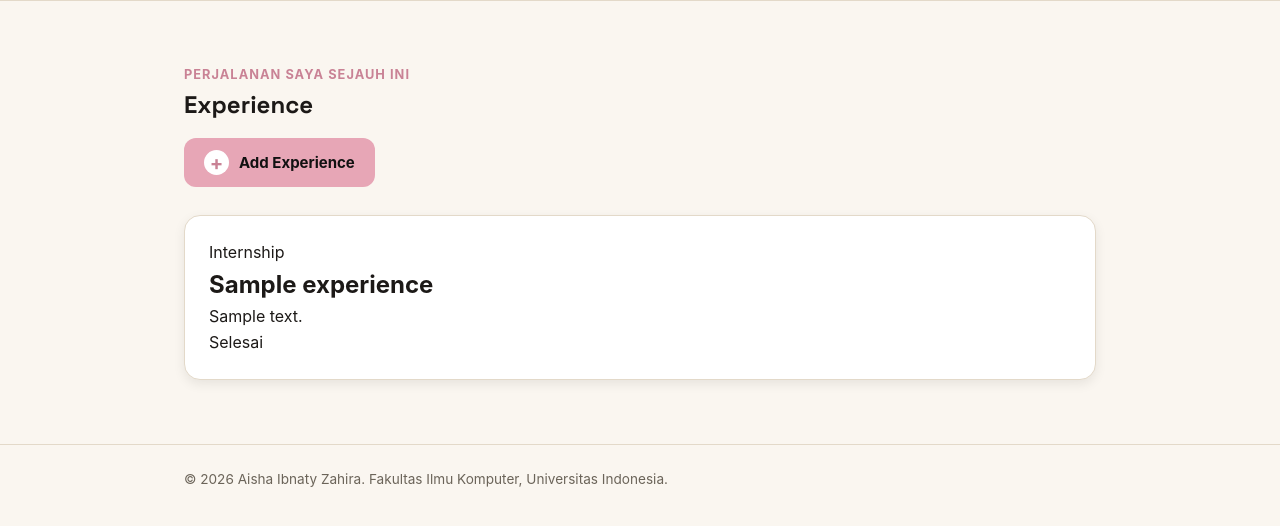
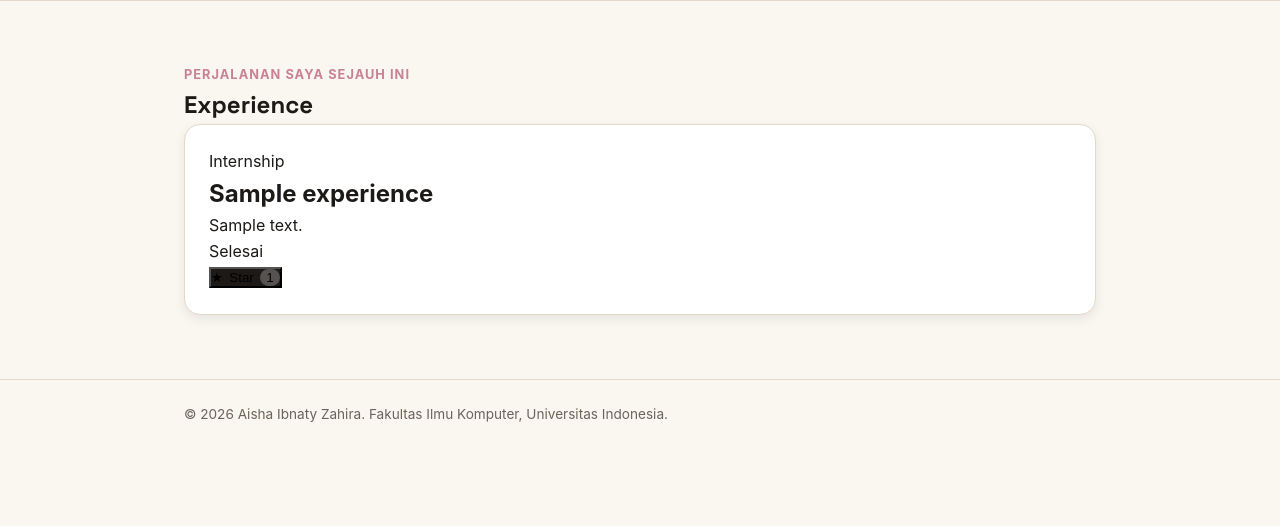
Before and after one commit to aishazahiraa/myportofolio, a Django app: page /experience/ in a window 1280 px wide. Shown: the part 72-598 px from the top of the page. Run offline with Django 5.2, Linux system fonts and the light colour scheme; tables that the repository leaves empty hold one stand-in row (values such as "Sample post").

Commit message:
feat: implement authorization and experience star

```diff
--- a/main/models.py
+++ b/main/models.py
@@ -1,4 +1,5 @@
 import uuid
+from django.contrib.auth.models import User
 from django.db import models
 
 class Experience(models.Model):
@@ -22,6 +23,12 @@ class Experience(models.Model):
     thumbnail = models.URLField(blank=True, null=True)
     started_at = models.DateTimeField(auto_now_add=True)
     ended_at = models.DateTimeField(blank=True, null=True)
+
+    starred_by = models.ManyToManyField(
+    User,
+    related_name="starred_experiences",
+    blank=True
+    )
 
     def __str__(self):
         return self.title
--- a/main/urls.py
+++ b/main/urls.py
@@ -1,5 +1,5 @@
 from django.urls import path
-from main.views import show_main, show_experience, register, login_user, logout_user
+from main.views import show_main, show_experience, register, login_user, logout_user, toggle_star
 from main.views import more_about_me
 from main.views import create_experience, create_education, update_education, delete_education
 from main.views import show_json, show_json_by_id, show_xml, show_xml_by_id, show_education_from_json
@@ -22,4 +22,5 @@ urlpatterns = [
     path("register/", register, name="register"),
     path("login/", login_user, name="login"),
     path("logout/", logout_user, name="logout"),
+    path("experience/<uuid:experience_id>/star/", toggle_star, name="toggle_star",),
 ]
--- a/main/views.py
+++ b/main/views.py
@@ -1,4 +1,4 @@
-from django.shortcuts import render, redirect
+from django.shortcuts import render, redirect, get_object_or_404
 from main.models import Experience
 from .models import Hobby, Education, FunFact
 from main.forms import ExperienceForm, EducationForm
@@ -9,6 +9,9 @@ from django.contrib import messages
 from django.contrib.auth import login, logout
 from django.contrib.auth.forms import AuthenticationForm, UserCreationForm
 import datetime
+from django.contrib.auth.decorators import login_required
+from django.core.exceptions import PermissionDenied
+
 
 def register(request):
     form = UserCreationForm(request.POST or None)
@@ -43,8 +46,6 @@ def login_user(request):
         "name": "Aisha Ibnaty Zahira",
         "form": form,
     }
-
-    return render(request, "login.html", context)
 
     return render(request, "login.html", context)
 
@@ -93,7 +94,10 @@ def more_about_me(request):
 
     return render(request, 'more_about_me.html', context)
 
+@login_required(login_url="/login/")
 def create_experience(request):
+    if not request.user.is_superuser:
+        raise PermissionDenied
     form = ExperienceForm(request.POST or None)
 
     if request.method == "POST" and form.is_valid():
@@ -139,7 +143,11 @@ def show_xml_by_id(request, id):
         content_type="application/xml"
     )
 
+@login_required
 def create_education(request):
+    if not request.user.is_superuser:
+        raise PermissionDenied
+
     form = EducationForm(request.POST or None)
 
     if request.method == "POST" and form.is_valid():
@@ -152,7 +160,11 @@ def create_education(request):
 
     return render(request, "education_form.html", context)
 
+@login_required
 def update_education(request, id):
+    if not request.user.is_superuser:
+        raise PermissionDenied
+
     education = Education.objects.get(pk=id)
     form = EducationForm(request.POST or None, instance=education)
 
@@ -166,7 +178,11 @@ def update_education(request, id):
 
     return render(request, "education_form.html", context)
 
+@login_required
 def delete_education(request, id):
+    if not request.user.is_superuser:
+        raise PermissionDenied
+
     education = Education.objects.get(pk=id)
     education.delete()
 
@@ -181,3 +197,15 @@ def show_education_from_json(request):
     }
 
     return render(request, "education_json.html", context)
+
+@login_required(login_url="/login/")
+def toggle_star(request, experience_id):
+    experience = get_object_or_404(Experience, pk=experience_id)
+
+    if request.method == "POST":
+        if request.user in experience.starred_by.all():
+            experience.starred_by.remove(request.user)
+        else:
+            experience.starred_by.add(request.user)
+
+    return redirect("main:show_experience")
--- a/static/css/style.css
+++ b/static/css/style.css
@@ -993,3 +993,25 @@ h1,
 .cancel-btn:hover {
     background: #fceef2;
 }
+
+.star-form {
+    display: inline;
+}
+
+.button-star {
+    display: inline-flex;
+    align-items: center;
+    gap: 0.4rem;
+    background: var(--ink);
+}
+
+.button-star.is-starred {
+    background: var(--accent);
+}
+
+.star-count {
+    padding: 0.05rem 0.4rem;
+    border-radius: 999px;
+    background: rgba(255, 255, 255, 0.25);
+    font-size: 0.8rem;
+}
--- /dev/null
+++ b/templates/components/experience_star.html
@@ -0,0 +1,21 @@
+<form method="post"
+      action="{% url 'main:toggle_star' experience.id %}"
+      class="star-form">
+    {% csrf_token %}
+
+    <button type="submit"
+            class="button button-star{% if user in experience.starred_by.all %} is-starred{% endif %}">
+
+        <span aria-hidden="true">★</span>
+
+        {% if user in experience.starred_by.all %}
+            Unstar
+        {% else %}
+            Star
+        {% endif %}
+
+        <span class="star-count">
+            {{ experience.starred_by.count }}
+        </span>
+    </button>
+</form>
--- a/templates/experience.html
+++ b/templates/experience.html
@@ -13,10 +13,13 @@
         <div class="container">
             <p class="section-kicker">Perjalanan saya sejauh ini</p>
             <h1>Experience</h1>
-            <a href="{% url 'main:create_experience' %}" class="add-experience-btn">
-                <span class="plus-icon">+</span>
-                Add Experience
-            </a>
+
+            {% if user.is_superuser %}
+                <a href="{% url 'main:create_experience' %}" class="add-experience-btn">
+                    <span class="plus-icon">+</span>
+                    Add Experience
+                </a>
+            {% endif %}
 
             <div class="experience-grid">
                 {% for experience in experience_list %}
@@ -37,6 +40,8 @@
                             <p class="experience-status">Selesai</p>
                         {% endif %}
 
+                        {% include "components/experience_star.html" with experience=experience %}
+
                     </article>
                     {% empty %}
                         <p class="empty-state">
--- a/templates/more_about_me.html
+++ b/templates/more_about_me.html
@@ -63,8 +63,8 @@
                     {{ education.description }}
                 </p>
 
+                {% if user.is_superuser %}
                     <div class="education-actions">
-
                         <a href="{% url 'main:update_education' education.id %}"
                         class="btn-edit">
                             Edit
@@ -75,8 +75,8 @@
                         onclick="return confirm('Are you sure you want to delete this education?');">
                             Delete
                         </a>
-
                     </div>
+                {% endif %}
 
             </div>
 
```
Also changed, not shown: main/migrations/0004_experience_starred_by.py (added). Lines whose indentation alone changed are shown as unchanged.
